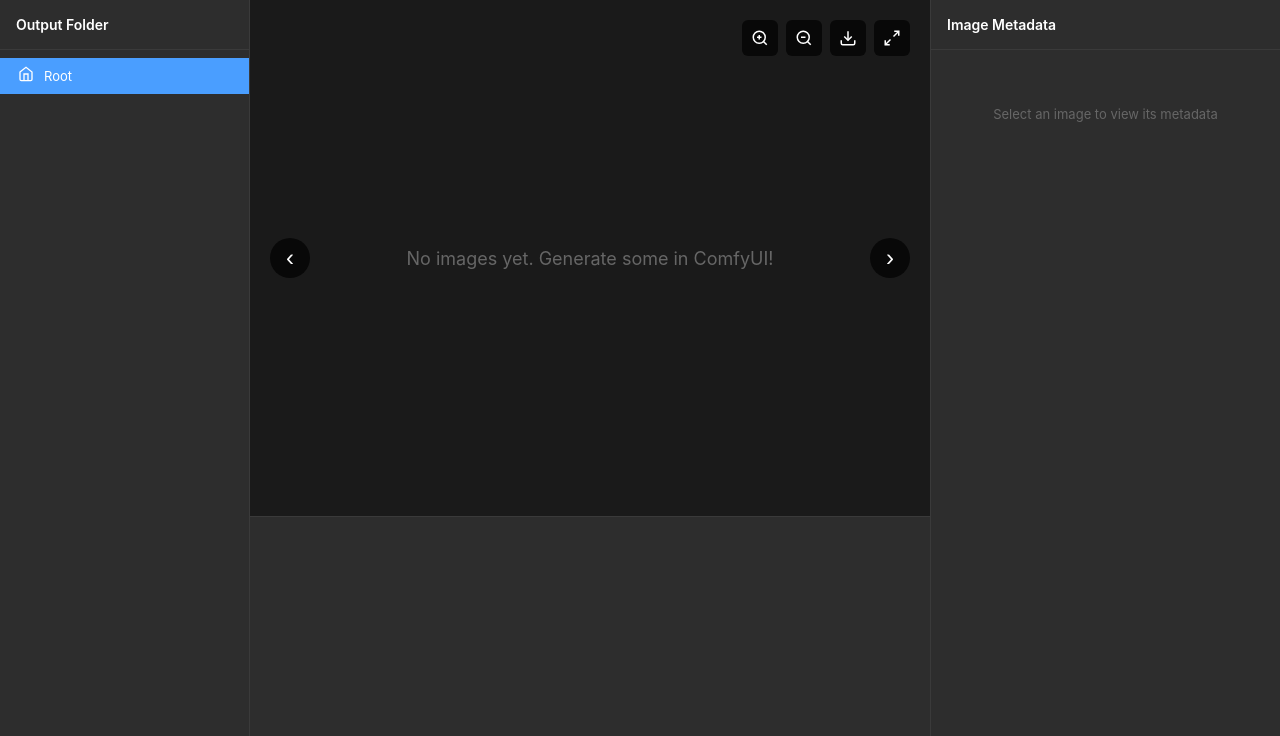
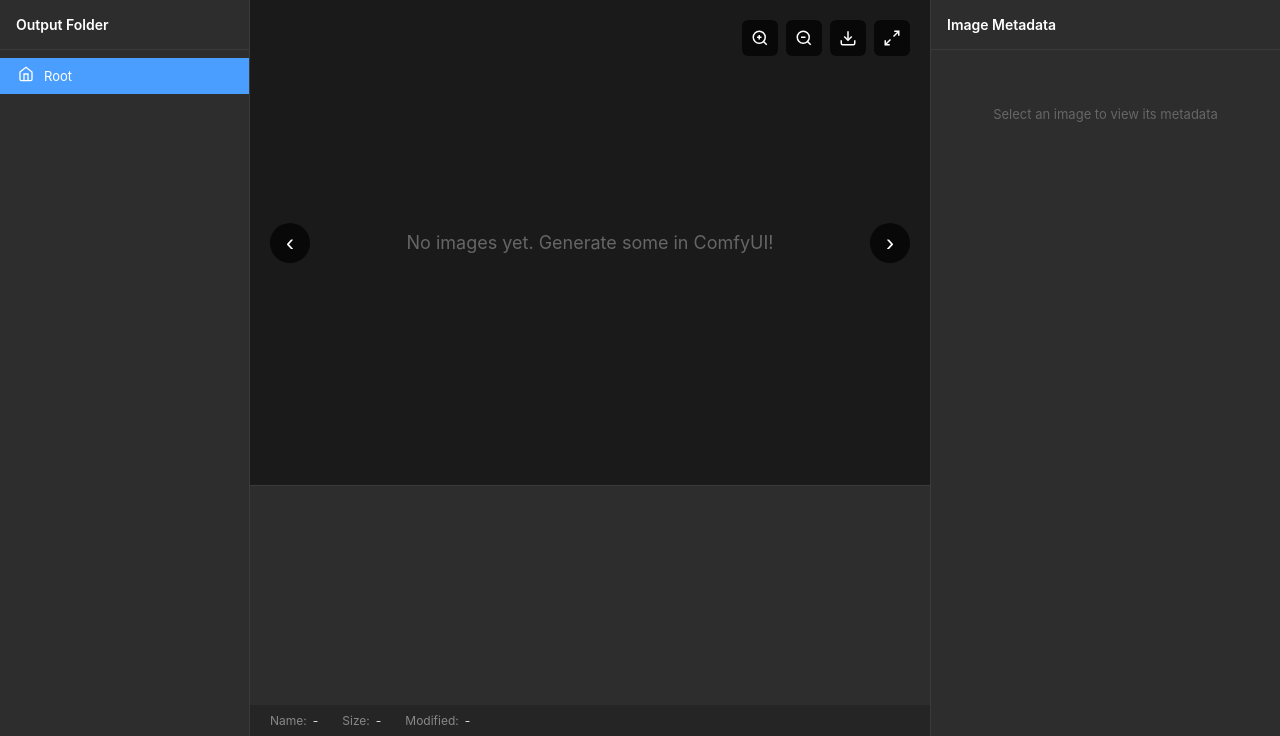
Before and after one commit to SorenWeile/comfyui-gallery, a Flask app: page / in a window 1280 px wide. Shown: the part 76-812 px from the top of the page. Run offline with Flask 3, Linux system fonts and the light colour scheme; data that the repository does not hold is empty; some libraries are stand-ins or nearby versions.

Commit message:
Update gallery.html

```diff
--- a/templates/gallery.html
+++ b/templates/gallery.html
@@ -414,8 +414,32 @@
 
         .thumbnails-scroll {
             display: flex;
+            padding: 10px;
             gap: 12px;
             height: 100%;
+        }
+
+        /* Image Info Bar */
+        .image-info-bar {
+            display: flex;
+            gap: 24px;
+            padding: 8px 20px;
+            background: #252525;
+            font-size: 12px;
+            flex-shrink: 0;
+        }
+
+        .image-info-item {
+            display: flex;
+            gap: 6px;
+        }
+
+        .image-info-label {
+            color: #888;
+        }
+
+        .image-info-value {
+            color: #e0e0e0;
         }
 
         .thumbnail-item {
@@ -628,6 +652,22 @@
             <!-- Thumbnails -->
             <div id="thumbnails" class="thumbnails-container">
                 <div class="thumbnails-scroll" id="thumbnailsScroll"></div>
+            </div>
+
+            <!-- Image Info Bar -->
+            <div class="image-info-bar" id="imageInfoBar">
+                <div class="image-info-item">
+                    <span class="image-info-label">Name:</span>
+                    <span class="image-info-value" id="infoName">-</span>
+                </div>
+                <div class="image-info-item">
+                    <span class="image-info-label">Size:</span>
+                    <span class="image-info-value" id="infoSize">-</span>
+                </div>
+                <div class="image-info-item">
+                    <span class="image-info-label">Modified:</span>
+                    <span class="image-info-value" id="infoDate">-</span>
+                </div>
             </div>
         </div>
 
@@ -1288,7 +1328,16 @@
                 fitToScreen();
             };
 
+            // Update image info bar
+            updateImageInfo(currentImage);
+
             updateActiveThumbnail();
+        }
+
+        function updateImageInfo(image) {
+            document.getElementById('infoName').textContent = image.name;
+            document.getElementById('infoSize').textContent = formatFileSize(image.size);
+            document.getElementById('infoDate').textContent = image.modified_str;
         }
 
         function updateActiveThumbnail() {
```
